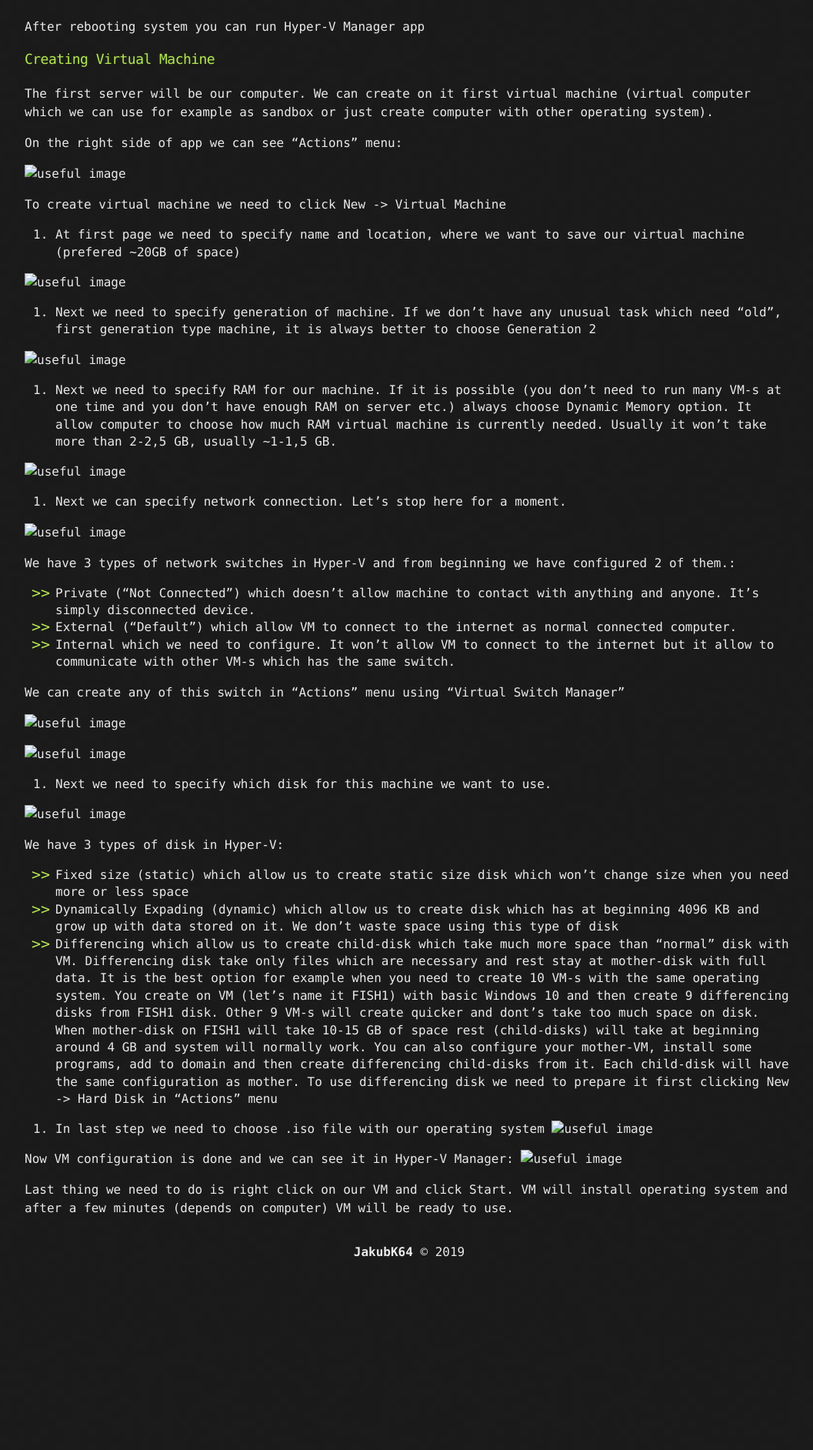
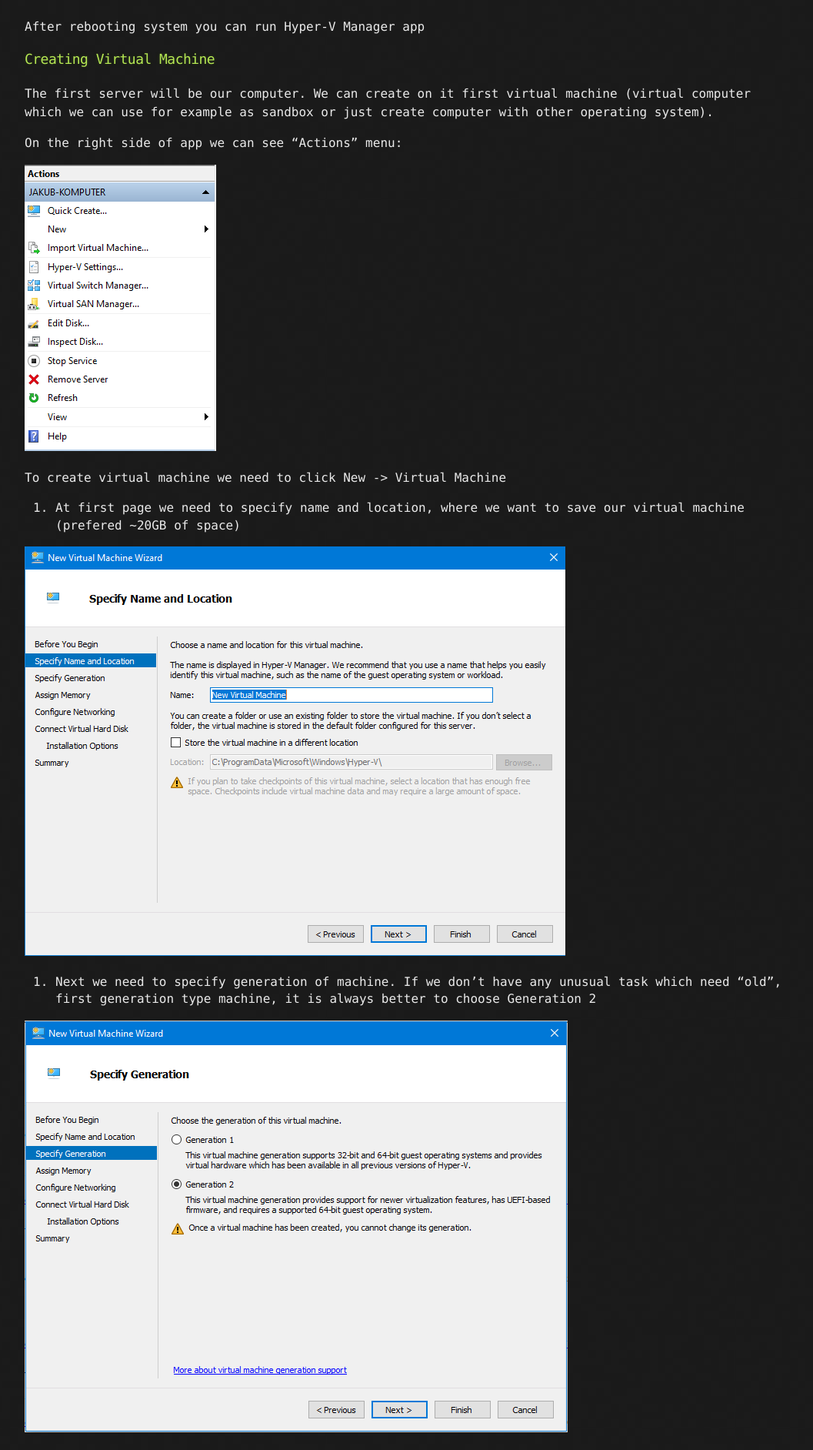
Before and after one commit to JakubK64/jakubk64.github.io, a Jekyll site: the page built from _posts/2019-11-21-Hyper-V.md, in a window 1280 px wide. Shown: the part 805-2689 px from the top of the page at 77% size, without its empty margins (108-1165 px from the left). Built offline with Jekyll 4.4.1, drawn with Linux system fonts in a browser that asks for light colours; before the commit the page ends 2457 px from its top, so only the background shows below that.

Commit message:
Fix links bug

```diff
--- a/_posts/2019-11-21-Hyper-V.md
+++ b/_posts/2019-11-21-Hyper-V.md
@@ -25,25 +25,25 @@
 
 On the right side of app we can see "Actions" menu:
 
-![useful image]({{ https://github.com/JakubK64/jakubk64.github.io/blob/master/CTF/Administracja/Hyper-V/VM/ActionsHyper-V.PNG }}/CTF/Administracja/Hyper-V/Podstawy/Administracja/Hyper-V/VM/ActionsHyper-V.PNG)
+![useful image]({{ https://github.com/JakubK64/jakubk64.github.io/blob/master/CTF/Administracja/Hyper-V/VM/ActionsHyper-V.PNG }}/CTF/Administracja/Hyper-V/Podstawy/ActionsHyper-V.PNG)
 
 To create virtual machine we need to click New -> Virtual Machine
 
 1. At first page we need to specify name and location, where we want to save our virtual machine (prefered ~20GB of space)
 
-![useful image]({{ https://github.com/JakubK64/jakubk64.github.io/blob/master/CTF/Administracja/Hyper-V/VM/VMName.PNG }}/CTF/Administracja/Hyper-V/Podstawy/Administracja/Hyper-V/VM/VMName.PNG)
+![useful image]({{ https://github.com/JakubK64/jakubk64.github.io/blob/master/CTF/Administracja/Hyper-V/VM/VMName.PNG }}/CTF/Administracja/Hyper-V/Podstawy/VMName.PNG)
 
 2. Next we need to specify generation of machine. If we don't have any unusual task which need "old", first generation type machine, it is always better to choose Generation 2
 
-![useful image]({{ https://github.com/JakubK64/jakubk64.github.io/blob/master/CTF/Administracja/Hyper-V/VM/VMGeneration.PNG }}/CTF/Administracja/Hyper-V/Podstawy/Administracja/Hyper-V/VM/VMGeneration.PNG)
+![useful image]({{ https://github.com/JakubK64/jakubk64.github.io/blob/master/CTF/Administracja/Hyper-V/VM/VMGeneration.PNG }}/CTF/Administracja/Hyper-V/Podstawy/VMGeneration.PNG)
 
 3. Next we need to specify RAM for our machine. If it is possible (you don't need to run many VM-s at one time and you don't have enough RAM on server etc.) always choose Dynamic Memory option. It allow computer to choose how much RAM virtual machine is currently needed. Usually it won't take more than 2-2,5 GB, usually ~1-1,5 GB.
 
-![useful image]({{ https://github.com/JakubK64/jakubk64.github.io/blob/master/CTF/Administracja/Hyper-V/VM/VMRAM.PNG }}/CTF/Administracja/Hyper-V/Podstawy/Administracja/Hyper-V/VM/VMRAM.PNG)
+![useful image]({{ https://github.com/JakubK64/jakubk64.github.io/blob/master/CTF/Administracja/Hyper-V/VM/VMRAM.PNG }}/CTF/Administracja/Hyper-V/Podstawy/VMRAM.PNG)
 
 4. Next we can specify network connection. Let's stop here for a moment.
 
-![useful image]({{ https://github.com/JakubK64/jakubk64.github.io/blob/master/CTF/Administracja/Hyper-V/VM/VMNetwork.PNG }}/CTF/Administracja/Hyper-V/Podstawy/Administracja/Hyper-V/VM/VMNetwork.PNG)
+![useful image]({{ https://github.com/JakubK64/jakubk64.github.io/blob/master/CTF/Administracja/Hyper-V/VM/VMNetwork.PNG }}/CTF/Administracja/Hyper-V/Podstawy/VMNetwork.PNG)
 
 We have 3 types of network switches in Hyper-V and from beginning we have configured 2 of them.:
 - Private ("Not Connected") which doesn't allow machine to contact with anything and anyone. It's simply disconnected device.
@@ -52,13 +52,13 @@
 
 We can create any of this switch in "Actions" menu using "Virtual Switch Manager"
 
-![useful image]({{ https://github.com/JakubK64/jakubk64.github.io/blob/master/CTF/Administracja/Hyper-V/VM/VMSwitchManager.PNG }}/CTF/Administracja/Hyper-V/Podstawy/Administracja/Hyper-V/VM/VMSwitchManager.PNG)
+![useful image]({{ https://github.com/JakubK64/jakubk64.github.io/blob/master/CTF/Administracja/Hyper-V/VM/VMSwitchManager.PNG }}/CTF/Administracja/Hyper-V/Podstawy/VMSwitchManager.PNG)
 
-![useful image]({{ https://github.com/JakubK64/jakubk64.github.io/blob/master/CTF/Administracja/Hyper-V/VM/CreatingSwitch.PNG }}/CTF/Administracja/Hyper-V/Podstawy/Administracja/Hyper-V/VM/CreatingSwitch.PNG)
+![useful image]({{ https://github.com/JakubK64/jakubk64.github.io/blob/master/CTF/Administracja/Hyper-V/VM/CreatingSwitch.PNG }}/CTF/Administracja/Hyper-V/Podstawy/CreatingSwitch.PNG)
 
 5. Next we need to specify which disk for this machine we want to use.
 
-![useful image]({{ https://github.com/JakubK64/jakubk64.github.io/blob/master/CTF/Administracja/Hyper-V/VM/VMDisk.PNG }}/CTF/Administracja/Hyper-V/Podstawy/Administracja/Hyper-V/VM/VMDisk.PNG)
+![useful image]({{ https://github.com/JakubK64/jakubk64.github.io/blob/master/CTF/Administracja/Hyper-V/VM/VMDisk.PNG }}/CTF/Administracja/Hyper-V/Podstawy/VMDisk.PNG)
 
 We have 3 types of disk in Hyper-V:
 - Fixed size (static) which allow us to create static size disk which won't change size when you need more or less space
@@ -67,9 +67,9 @@
   To use differencing disk we need to prepare it first clicking New -> Hard Disk in "Actions" menu
 
 6. In last step we need to choose .iso file with our operating system
-![useful image]({{ https://github.com/JakubK64/jakubk64.github.io/blob/master/CTF/Administracja/Hyper-V/VM/VMiso.PNG }}/CTF/Administracja/Hyper-V/Podstawy/Administracja/Hyper-V/VM/VMiso.PNG)
+![useful image]({{ https://github.com/JakubK64/jakubk64.github.io/blob/master/CTF/Administracja/Hyper-V/VM/VMiso.PNG }}/CTF/Administracja/Hyper-V/Podstawy/VMiso.PNG)
 
 Now VM configuration is done and we can see it in Hyper-V Manager:
-![useful image]({{ https://github.com/JakubK64/jakubk64.github.io/blob/master/CTF/Administracja/Hyper-V/VM/VMchoose.PNG }}/CTF/Administracja/Hyper-V/Podstawy/Administracja/Hyper-V/VM/VMchoose.PNG)
+![useful image]({{ https://github.com/JakubK64/jakubk64.github.io/blob/master/CTF/Administracja/Hyper-V/VM/VMchoose.PNG }}/CTF/Administracja/Hyper-V/Podstawy/VMchoose.PNG)
 
 Last thing we need to do is right click on our VM and click Start. VM will install operating system and after a few minutes (depends on computer) VM will be ready to use.
```
